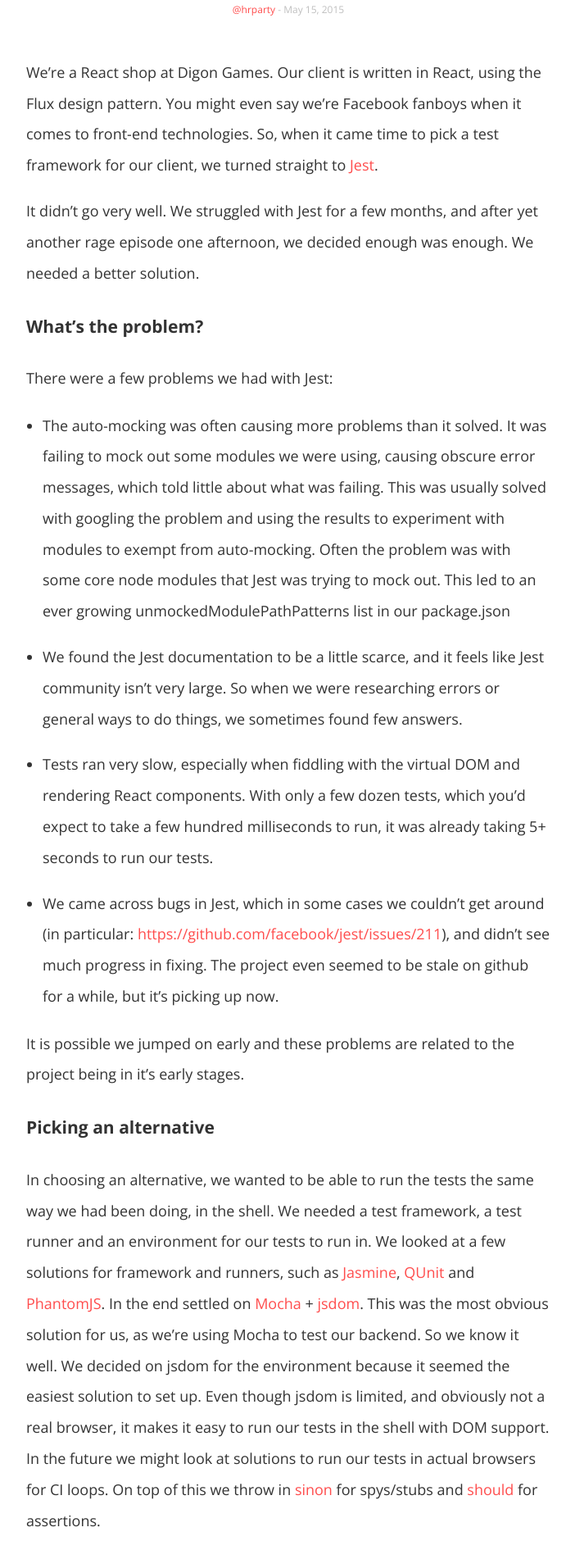
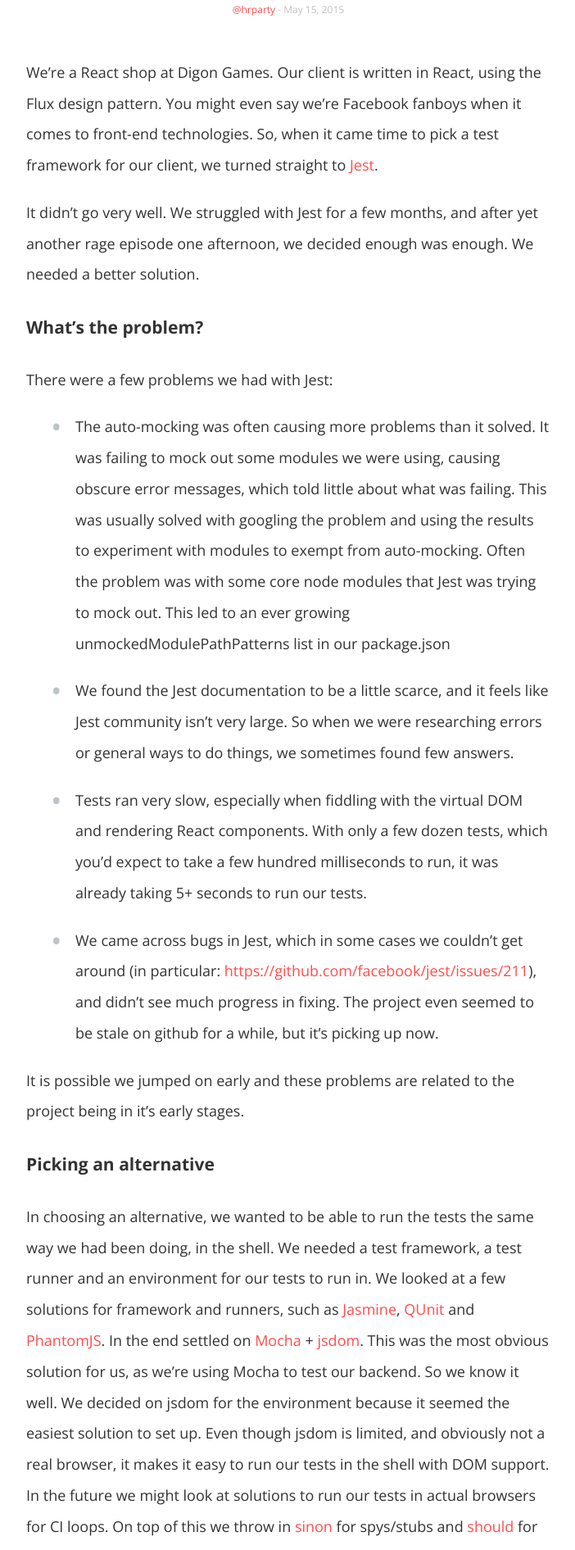
Before and after one commit to DigonGames/digongames.github.io, a Jekyll site: the page built from index.html, in a window 1280 px wide. Shown: the part 550-2441 px from the top of the page at 82% size, without its empty margins (288-990 px from the left). Built offline with Jekyll 4.4.1, drawn with Linux system fonts in a browser that asks for light colours; nearby versions of some CDN libraries.

Commit message:
Styling bulleted lists in content

```diff
--- a/_sass/_layout.scss
+++ b/_sass/_layout.scss
@@ -82,9 +82,25 @@
 
   article {
     margin: 0 ($spacing-unit * 2.5);
+  }
 
-    p {
-      margin-bottom: 1em;
+  ul {
+    margin-left: 0;
+
+    li {
+      list-style: none;
+      margin: 0 0 0 60px;
+      position: relative;
+
+      &:before {
+        content: '•';
+        color: $grey-color-dark;
+        font-size: 36px;
+        line-height: 1;
+        position: absolute;
+        top: 1px;
+        left: -30px;
+      }
     }
   }
 }
```
